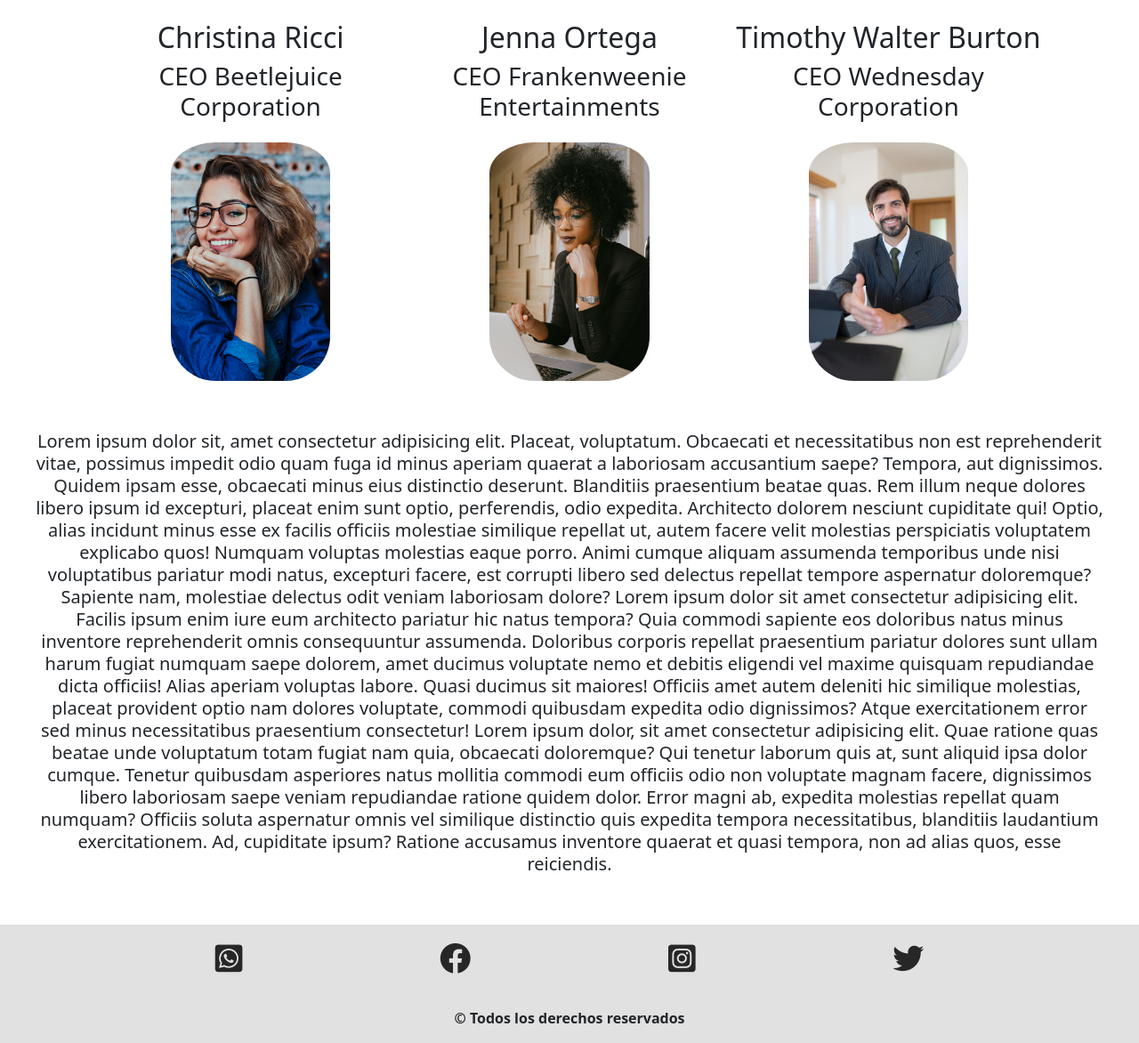
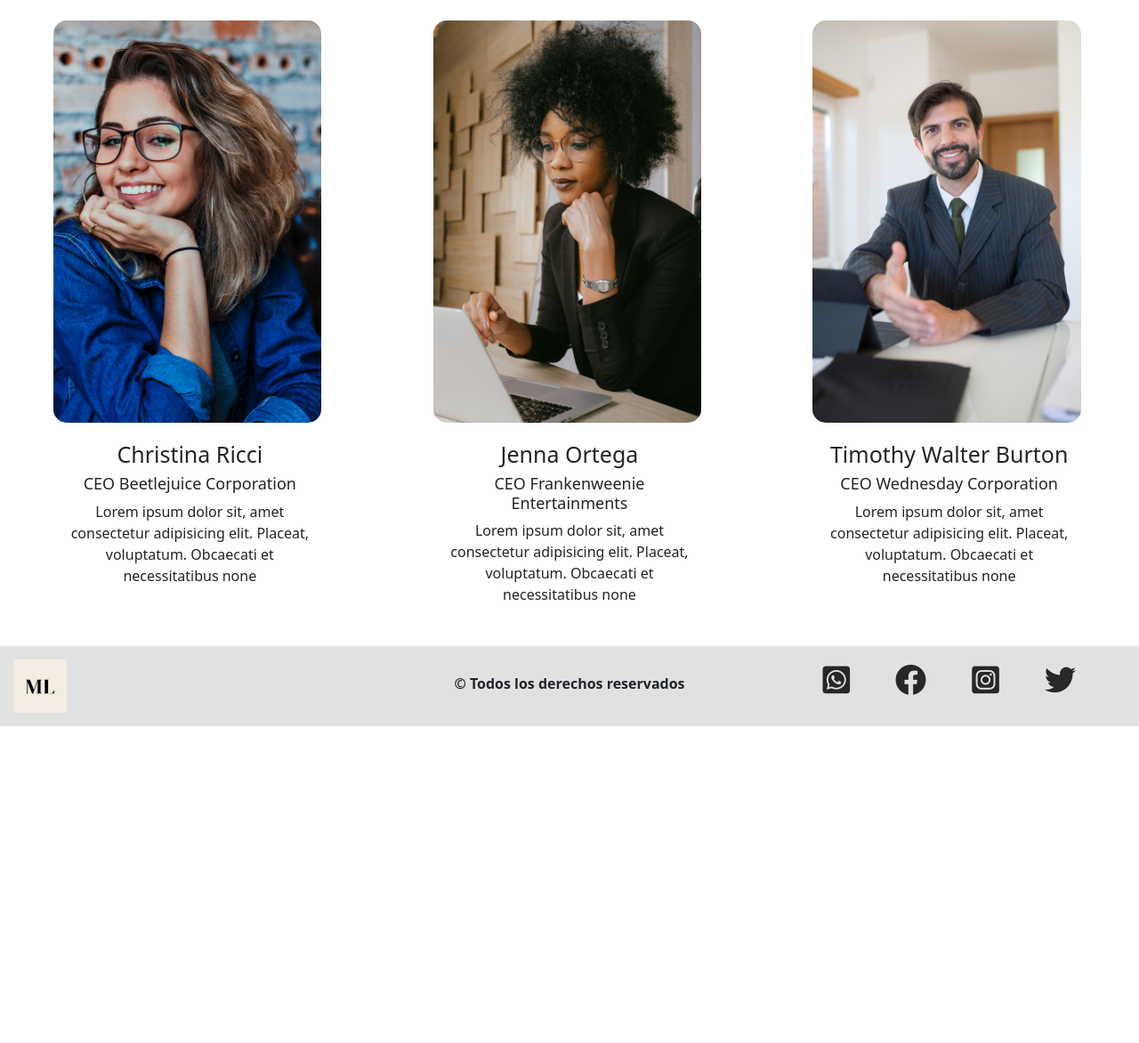
Before and after one commit to laurynmeyer/PreEntrega3_MariaLauraMiranda, a plain HTML site: page pages/section3.html in a window 1280 px wide. Shown: the part 723-1895 px from the top of the page at 89% size. After the commit the page ends 1539 px from the top, so only its background shows below. Drawn offline with nearby package versions, Linux system fonts and the light colour scheme.

Commit message:
animaciones y grid

```diff
--- a/css/style.css
+++ b/css/style.css
@@ -8,54 +8,6 @@ h1 h2 h3 h4 p {
     font-family: 'Roboto', sans-serif;
 }
 
-
-/**
-ul {
-    list-style-type: none;
-}
-
-a {
-    text-decoration: none;
-}
-
-
-header {
-    display: flex;
-    background-color: rgb(226, 225, 225);
-}
-
-header div {
-    width: 50%;
-}
-
-header div img {
-    padding: 1%;
-    border-radius: 40%;
-    width: 10%;
-}
-
-header nav {
-    width: 50%;
-}
-
-.barra_navegacion {
-    display: flex;
-    flex-wrap: wrap;
-    height: 100%;
-    justify-content: space-evenly;
-    align-items: center;
-}
-
-.barra_navegacion li a {
-    color: rgb(12, 40, 41);
-    font-weight: bold;
-}
-
-.barra_navegacion li a:hover {
-    color: rgb(101, 33, 165);
-}
-
-/**/
 
 .imagen_principal {
     display: flex;
@@ -98,6 +50,7 @@ header nav {
     font-size: 20px;
 }
 
+
 .imagen_team {
     text-align: center;
 
@@ -110,12 +63,18 @@ header nav {
 
 #equipo {
     background-color: rgb(24, 23, 23);
-    font-size: 30px;
     color: rgb(219, 219, 219);
-    padding-top: 35px;
+    padding-top: 45px;
 }
 
 #equipo h2 {
+    text-align: center;
+    font-size: 30px;
+}
+
+#equipo p {
+    font-size: 20px;
+    padding: 15px;
     text-align: center;
 }
 
@@ -123,7 +82,7 @@ header nav {
     display: flex;
     flex-direction: row;
     justify-content: space-between;
-    padding: 10%;
+    padding: 10px 10px 50px 40px;
 }
 
 .nombre_foto {
@@ -142,7 +101,7 @@ header nav {
 
 .nombre_foto__imagen img {
     width: 45%;
-    border-radius: 50%;
+    border-radius: 60px;
     padding-top: 20px;
     border-color: blanchedalmond;
 }
@@ -198,10 +157,16 @@ header nav {
             rgba(0, 0, 0, 0.5)), url(../assets/img/hero_section2.jpg);
 }
 
+.listado_proyectos {
+    display: grid;
+    grid-template-columns: 1fr 1fr 1fr;
+    grid-template-rows: 1fr 1fr;
+    padding-bottom: 60px;
+}
 
 .proyectos {
     display: flex;
-    flex-direction: row;
+    flex-direction: column;
     align-items: center;
     width: 100%;
     padding-top: 30px;
@@ -214,17 +179,14 @@ header nav {
     margin-left: 15px;
 }
 
-
 .proyectos__texto {
     width: 70%;
-    padding-right: 50px;
 }
 
 
 .proyectos__texto h3 {
-    padding-bottom: 15px;
     text-align: center;
-    font-size: 30px;
+    font-size: 18px;
 }
 
 
@@ -263,34 +225,43 @@ button:hover {
             rgba(0, 0, 0, 0.5)), url(../assets/img/hero_section3.jpg);
 }
 
-.partners {
-    display: flex;
-    flex-direction: row;
-    flex-wrap: nowrap;
-    align-content: space-evenly;
-    justify-content: center;
-    width: 100%;
-    padding-top: 50px;
+.listado_partners {
+    display: grid;
+    grid-template-columns: 1fr 1fr 1fr;
+    margin-bottom: 30px;
 }
 
-.partners__bio {
-    width: 28%;
-    padding-bottom: 15px;
+.partners_bio {
+    display: flex;
+    flex-direction: column;
+    align-items: center;
+    width: 100%;
+    padding-top: 30px;
+}
+
+.partners_bio__img img {
+    width: 80%;
+    padding: 20px;
+    border-radius: 35px;
+    margin-left: 40px;
+}
+
+.partners_bio__texto {
+    width: 70%;
+}
+
+
+.partners_bio__texto h3 {
     text-align: center;
     font-size: 18px;
 }
 
-.partners__bio__img img {
-    width: 50%;
-    border-radius: 50px;
-    padding-top: 15px;
+.partners_bio__texto h2{
+    text-align: center;
+    font-size: 25px;
 }
-
-.bio_texto {
-    font-size: 20px;
-    padding: 40px;
+.partners_bio__texto p {
     text-align: center;
-    line-height: 25px;
 }
 
 /**section4**/
@@ -385,23 +356,29 @@ button:hover {
 /**footer**/
 
 footer {
-    display: flex;
-    flex-direction: column;
+    display: grid;
+    grid-template-columns: 1fr 1fr 1fr;
+    grid-template-rows: 30px 30px 30px;
     background-color: rgb(226, 225, 225);
 }
 
-footer div {
-    width: 100%;
+.imagen_logo img {
+    width: 90px;
+    padding: 15px;
 }
 
 footer div p {
     text-align: center;
     font-weight: bold;
+    margin-top: 30px;
 }
+
 
 .redes_sociales {
     list-style-type: none;
     display: flex;
+    flex-direction: row;
+    flex-wrap: wrap;
     justify-content: space-evenly;
     width: 100%;
     padding: 20px;
--- a/pages/section3.html
+++ b/pages/section3.html
@@ -13,6 +13,7 @@
     <link rel="stylesheet" href="https://cdnjs.cloudflare.com/ajax/libs/font-awesome/6.2.1/css/all.min.css"
         integrity="sha512-MV7K8+y+gLIBoVD59lQIYicR65iaqukzvf/nwasF0nqhPay5w/9lJmVM2hMDcnK1OnMGCdVK+iQrJ7lzPJQd1w=="
         crossorigin="anonymous" referrerpolicy="no-referrer" />
+    <link rel="stylesheet" href="https://cdnjs.cloudflare.com/ajax/libs/animate.css/4.1.1/animate.min.css" />
     <link href="https://cdn.jsdelivr.net/npm/bootstrap@5.2.3/dist/css/bootstrap.min.css" rel="stylesheet"
         integrity="sha384-rbsA2VBKQhggwzxH7pPCaAqO46MgnOM80zW1RWuH61DGLwZJEdK2Kadq2F9CUG65" crossorigin="anonymous">
     <link rel="stylesheet" href="../css/style.css">
@@ -51,77 +52,55 @@
             </div>
         </nav>
     </header>
-
     <main>
         <section class="imagen_principal imagen_fondo_section3">
-            <h1 class="titulo_hero">Conocé nuestros partners</h1>
-            <h2 class="bajada_hero">Concocé a quienes nos acompañan en nuestra misión</h2>
+            <h1 class="titulo_hero animate__animated animate__zoomIn">Conocé nuestros partners</h1>
+            <h2 class="bajada_hero animate__animated animate__zoomIn">Concocé a quienes nos acompañan en nuestra misión
+            </h2>
         </section>
-        <section>
-            <div class="partners">
-
-                <div class="partners__bio">
+        <section class="listado_partners">
+            <div class="partners_bio">
+                <div class="partners_bio__img">
+                    <img src="../assets/img/amigos (1).jpg" alt="amigos">
+                </div>
+                <div class="partners_bio__texto">
                     <h2>Christina Ricci</h2>
                     <h3>CEO Beetlejuice Corporation</h3>
-                    <div class="partners__bio__img">
-                        <img src="../assets/img/amigos (1).jpg" alt="amigos">
-                    </div>
+                    <p>Lorem ipsum dolor sit, amet consectetur adipisicing elit. Placeat, voluptatum. Obcaecati et
+                        necessitatibus none</p>
                 </div>
-
-                <div class="partners__bio">
+            </div>
+            <div class="partners_bio">
+                <div class="partners_bio__img">
+                    <img src="../assets/img/amigos (2).jpg" alt="amigos">
+                </div>
+                <div class="partners_bio__texto">
                     <h2>Jenna Ortega</h2>
                     <h3>CEO Frankenweenie Entertainments</h3>
-                    <div class="partners__bio__img">
-                        <img src="../assets/img/amigos (2).jpg" alt="amigos">
-                    </div>
+                    <p>Lorem ipsum dolor sit, amet consectetur adipisicing elit. Placeat, voluptatum. Obcaecati et
+                        necessitatibus none</p>
                 </div>
-
-                <div class="partners__bio">
+            </div>
+            <div class="partners_bio">
+                <div class="partners_bio__img">
+                    <img src="../assets/img/amigos (3).jpg" alt="amigos">
+                </div>
+                <div class="partners_bio__texto">
                     <h2>Timothy Walter Burton</h2>
                     <h3>CEO Wednesday Corporation</h3>
-
-                    <div class="partners__bio__img">
-                        <img src="../assets/img/amigos (3).jpg" alt="amigos">
-                    </div>
+                    <p>Lorem ipsum dolor sit, amet consectetur adipisicing elit. Placeat, voluptatum. Obcaecati et
+                        necessitatibus none</p>
                 </div>
-            </div>
-
-            <div class="bio_texto">
-                <p>Lorem ipsum dolor sit, amet consectetur adipisicing elit. Placeat, voluptatum. Obcaecati et
-                    necessitatibus non est reprehenderit vitae, possimus impedit odio quam fuga id minus aperiam quaerat
-                    a laboriosam accusantium saepe?
-                    Tempora, aut dignissimos. Quidem ipsam esse, obcaecati minus eius distinctio deserunt. Blanditiis
-                    praesentium beatae quas. Rem illum neque dolores libero ipsum id excepturi, placeat enim sunt optio,
-                    perferendis, odio expedita.
-                    Architecto dolorem nesciunt cupiditate qui! Optio, alias incidunt minus esse ex facilis officiis
-                    molestiae similique repellat ut, autem facere velit molestias perspiciatis voluptatem explicabo
-                    quos! Numquam voluptas molestias eaque porro.
-                    Animi cumque aliquam assumenda temporibus unde nisi voluptatibus pariatur modi natus, excepturi
-                    facere, est corrupti libero sed delectus repellat tempore aspernatur doloremque? Sapiente nam,
-                    molestiae delectus odit veniam laboriosam dolore?
-                    Lorem ipsum dolor sit amet consectetur adipisicing elit. Facilis ipsum enim iure eum architecto
-                    pariatur hic natus tempora? Quia commodi sapiente eos doloribus natus minus inventore reprehenderit
-                    omnis consequuntur assumenda.
-                    Doloribus corporis repellat praesentium pariatur dolores sunt ullam harum fugiat numquam saepe
-                    dolorem, amet ducimus voluptate nemo et debitis eligendi vel maxime quisquam repudiandae dicta
-                    officiis! Alias aperiam voluptas labore.
-                    Quasi ducimus sit maiores! Officiis amet autem deleniti hic similique molestias, placeat provident
-                    optio nam dolores voluptate, commodi quibusdam expedita odio dignissimos? Atque exercitationem error
-                    sed minus necessitatibus praesentium consectetur!
-                    Lorem ipsum dolor, sit amet consectetur adipisicing elit. Quae ratione quas beatae unde voluptatum
-                    totam fugiat nam quia, obcaecati doloremque? Qui tenetur laborum quis at, sunt aliquid ipsa dolor
-                    cumque.
-                    Tenetur quibusdam asperiores natus mollitia commodi eum officiis odio non voluptate magnam facere,
-                    dignissimos libero laboriosam saepe veniam repudiandae ratione quidem dolor. Error magni ab,
-                    expedita molestias repellat quam numquam?
-                    Officiis soluta aspernatur omnis vel similique distinctio quis expedita tempora necessitatibus,
-                    blanditiis laudantium exercitationem. Ad, cupiditate ipsum? Ratione accusamus inventore quaerat et
-                    quasi tempora, non ad alias quos, esse reiciendis.</p>
             </div>
         </section>
     </main>
-
     <footer>
+        <div class="imagen_logo">
+            <img src="../assets/img/logo.png" alt="logo">
+        </div>
+        <div>
+            <P>&#169 Todos los derechos reservados</P>
+        </div>
         <div>
             <ul class="redes_sociales">
                 <li><a href="https://web.whatsapp.com/" target="_blank" rel="noopener noreferrer"><i
@@ -134,10 +113,9 @@
                             class="fa-brands fa-twitter"></i></a></li>
             </ul>
         </div>
-        <div>
-            <P>&#169 Todos los derechos reservados</P>
-        </div>
     </footer>
+    <script src="https://cdnjs.cloudflare.com/ajax/libs/wow/1.1.2/wow.min.js"></script>
+    <script>new WOW().init();</script>
     <script src="https://cdn.jsdelivr.net/npm/bootstrap@5.2.3/dist/js/bootstrap.bundle.min.js"
         integrity="sha384-kenU1KFdBIe4zVF0s0G1M5b4hcpxyD9F7jL+jjXkk+Q2h455rYXK/7HAuoJl+0I4"
         crossorigin="anonymous"></script>
```
Also changed, not shown: index.html (+12 -21 lines), pages/seccion1.html (+12 -6 lines), pages/section2.html (+16 -10 lines), pages/section4.html (+9 -4 lines).
